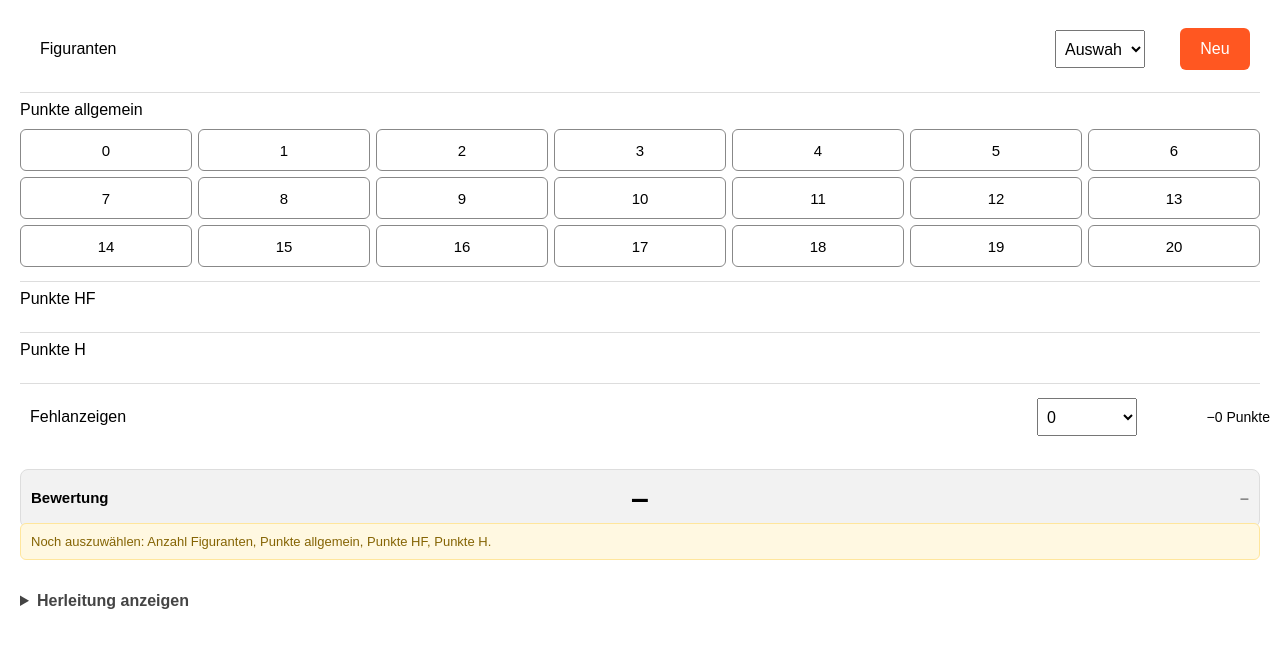
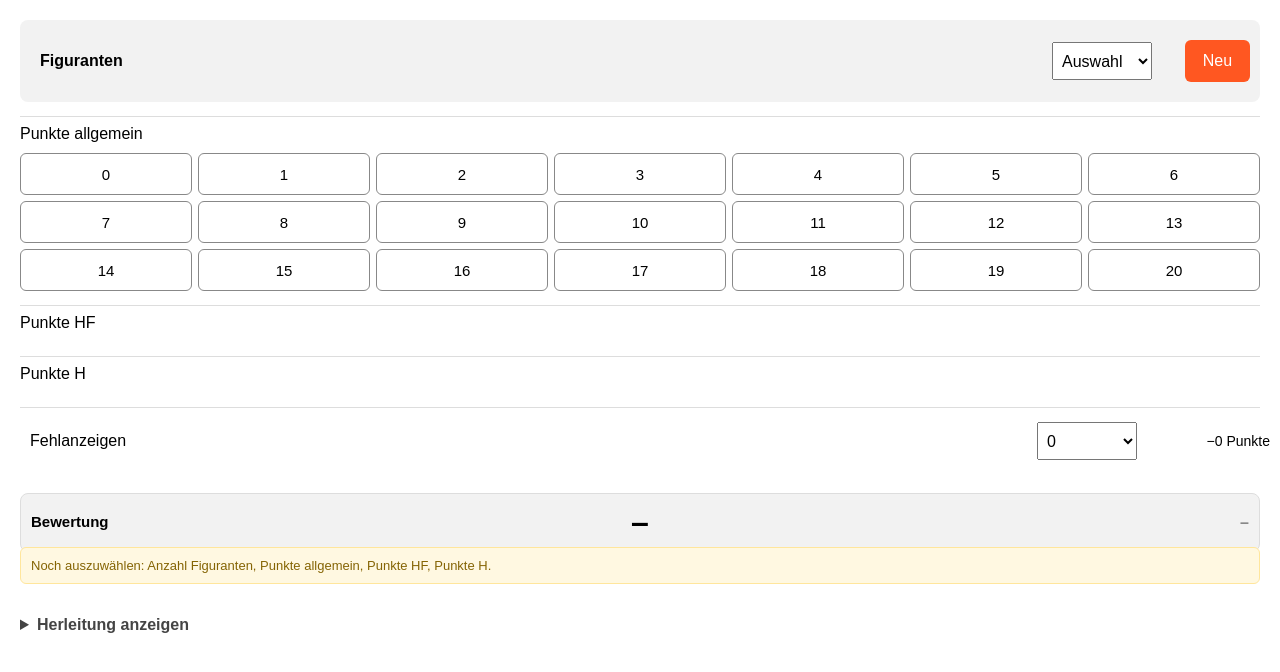
Before and after one commit to clawag/khbewertung, a plain HTML site: page index.html in a window 1280 px wide. Drawn offline with Linux system fonts and the light colour scheme.

Commit message:
Add files via upload

```diff
--- a/service-worker.js
+++ b/service-worker.js
@@ -1,5 +1,5 @@
 
-const CACHE_NAME = "bewertung_v12";
+const CACHE_NAME = "bewertung_v13";
 
 const FILES = [
     "./",
--- a/style.css
+++ b/style.css
@@ -402,3 +402,22 @@ select {
     text-align: left;
     padding-left: 10px;
 }
+/* Figuranten-Block hervorheben */
+
+.kopfzeile {
+    display: grid;
+    grid-template-columns: 1fr 100px 65px;
+    align-items: center;
+    gap: 8px;
+
+    background-color: #f2f2f2;
+    border-radius: 8px;
+    padding: 12px 10px;
+    margin-bottom: 0;
+    min-height: 58px;
+}
+
+.kopfzeile .beschriftung {
+    font-size: 16px;
+    font-weight: 600;
+}
```
